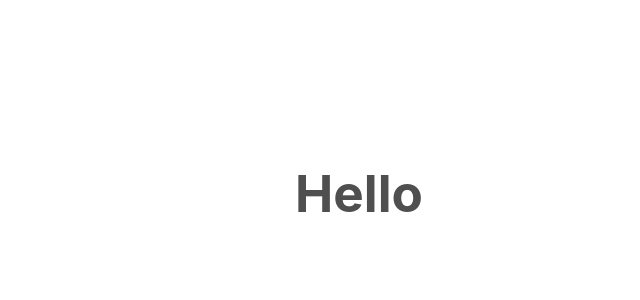
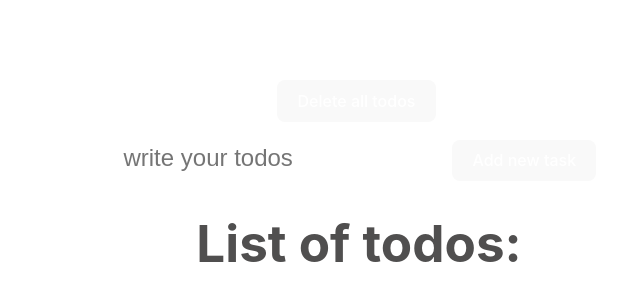
Before and after one commit to Merlin312/reduxToolkitTodo, a React (Vite) app: page / in a window 1280 px wide. Shown: the part 208-508 px from the top of the page, without its empty margins (281-921 px from the left). Built offline with nearby package versions, Linux system fonts and the light colour scheme.

Commit message:
something change

```diff
--- a/src/PracticeApp.jsx
+++ b/src/PracticeApp.jsx
@@ -3,30 +3,27 @@ import Modal from './practice/Modal';
 import Todo from './practice/todo/Todo';
 
 const PracticeApp = () => {
-  // const [isModalOpen, setIsModalOpen] = useState(false);
+  const [isModalOpen, setIsModalOpen] = useState(false);
 
-  // const openModal = () => {
-  //   setIsModalOpen(true);
-  // };
+  const openModal = () => {
+    setIsModalOpen(true);
+  };
 
-  // const closeModal = () => {
-  //   setIsModalOpen(false);
-  // };
-  // const deleteAllTodo = () => {
-  //   console.log('delete function work');
-  console.log('some');
-  // };
+  const closeModal = () => {
+    setIsModalOpen(false);
+  };
+  const deleteAllTodo = () => {
+    console.log('delete function work');
+  };
   return (
     <div>
-      <h1>Hello</h1>
-      {/* <Modal
+      <Modal
         isOpen={isModalOpen}
         onClose={closeModal}
         deleteAll={deleteAllTodo}
       />
-      <h1>Simple Modal Example</h1>
-      <button onClick={openModal}>Delete all todos</button> */}
-      {/* <Todo deleteAll={deleteAllTodo} /> */}
+      <button onClick={openModal}>Delete all todos</button>
+      <Todo deleteAll={deleteAllTodo} />
     </div>
   );
 };
--- a/src/practice/Modal.jsx
+++ b/src/practice/Modal.jsx
@@ -4,6 +4,10 @@ import './Modal.css';
 const Modal = ({ isOpen, onClose, deleteAll }) => {
   if (!isOpen) return null;
 
+  const hadleDeleteAll = () => {
+    deleteAll();
+    onClose();
+  };
   return (
     <div className="modal-overlay">
       <div className="modal-content">
@@ -12,7 +16,7 @@ const Modal = ({ isOpen, onClose, deleteAll }) => {
         </button>
         <h2>DELETE All</h2>
         <p>Do you really want to delete all todos?</p>
-        <button onClick={deleteAll}>Yes</button>
+        <button onClick={hadleDeleteAll}>Yes</button>
         <button onClick={onClose}>No</button>
       </div>
     </div>
--- a/src/practice/todo/Todo.jsx
+++ b/src/practice/todo/Todo.jsx
@@ -3,9 +3,9 @@ import React, { useState, useEffect } from 'react';
 const Todo = ({ deleteAll }) => {
   const [todo, setTodo] = useState([]);
   const [value, setValue] = useState('');
-  // const [del, setDel] = useState(false);
-  const hadleDeleteAll = () => {
-    console.log('handleDelete works');
+
+  deleteAll = () => {
+    setTodo([]);
   };
 
   const handleValue = (event) => {
```
